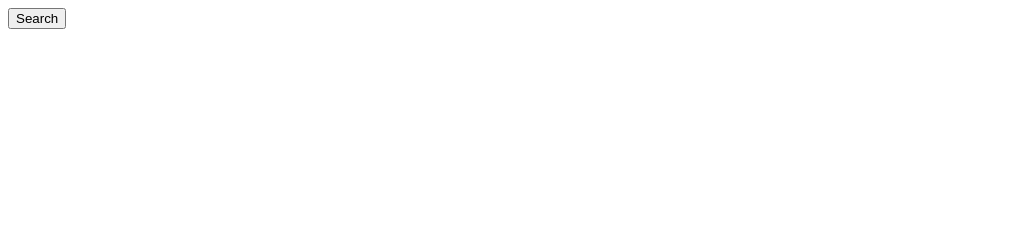
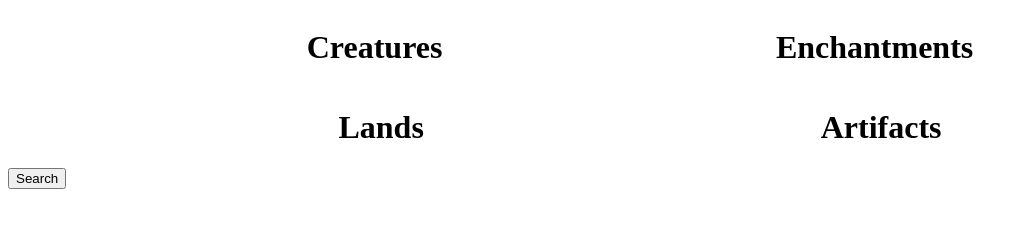
Before and after one commit to fergus-g/spell-table-plus, a website with bundled scripts: page index.html in a window 1280 px wide. Shown: the whole page, without its empty margins (0-1028 px from the left). Built offline with nearby package versions, Linux system fonts and the light colour scheme.

Commit message:
Added zones and styles for them

```diff
--- a/index.html
+++ b/index.html
@@ -7,6 +7,22 @@
     <title>Document</title>
   </head>
   <body>
+    <div class="card-zone" id="creature-enchantment">
+      <div id="creature-zone">
+        <h1 class="zone-heading" id="creature-heading">Creatures</h1>
+      </div>
+      <div id="enchantment-zone">
+        <h1 class="zone-heading" id="enchantment-heading">Enchantments</h1>
+      </div>
+    </div>
+    <div class="card-zone" id="creature-lands">
+      <div id="creature-zone">
+        <h1 class="zone-heading" id="lands-heading">Lands</h1>
+      </div>
+      <div id="artifacts-zone">
+        <h1 class="zone-heading" id="artifacts-heading">Artifacts</h1>
+      </div>
+    </div>
     <div class="card-container">
       <button id="search-card">Search</button>
     </div>
--- a/styles.css
+++ b/styles.css
@@ -0,0 +1,40 @@
+.card-zone {
+    display: flex;
+    flex-wrap: wrap;
+    flex-direction: row;
+    justify-content: center;
+    margin: 0 auto;
+    max-width: 1000px;
+}
+
+#creature-zone {
+    display: flex;
+    flex-wrap: wrap;
+    justify-content: center;
+    margin: 0 auto;
+    max-width: 1000px;
+}
+
+#enchantment-zone {
+    display: flex;
+    flex-wrap: wrap;
+    justify-content: center;
+    margin: 0 auto;
+    max-width: 1000px;
+}
+
+#lands-zone {
+    display: flex;
+    flex-wrap: wrap;
+    justify-content: center;
+    margin: 0 auto;
+    max-width: 1000px;
+}
+
+#artifacts-zone {
+    display: flex;
+    flex-wrap: wrap;
+    justify-content: center;
+    margin: 0 auto;
+    max-width: 1000px;
+}
```
